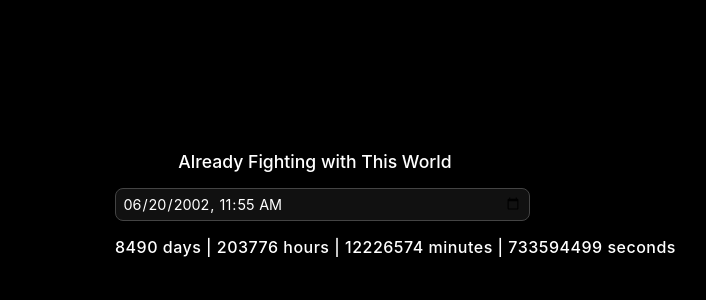
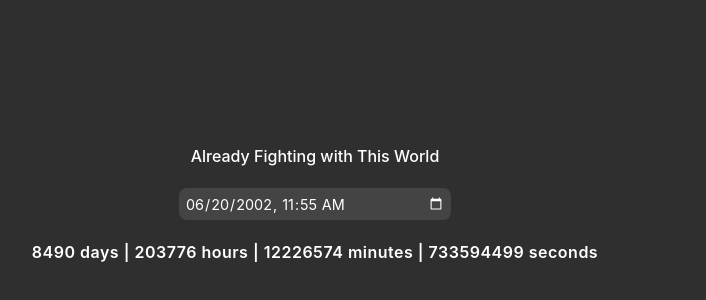
Before and after one commit to ZhangChule/zhangchule.github.io, a plain HTML site: page index.html in a window 1280 px wide. Shown: the part 196-496 px from the top of the page, without its empty margins (325-1031 px from the left). Drawn offline with Linux system fonts and the light colour scheme.

Commit message:
Update index.html

```diff
--- a/index.html
+++ b/index.html
@@ -6,42 +6,44 @@
   <style>
     body {
       font-family: Inter, -apple-system, BlinkMacSystemFont, "Segoe UI", Roboto, sans-serif;
-      background: #000;
-      color: #fff;
+      background: #2f2f2f;
       margin: 0;
       display: flex;
       justify-content: center;
       align-items: center;
       height: 100vh;
+      color: #fff;
     }
     .card {
       text-align: center;
-      max-width: 400px;
-      width: 90%;
     }
     .title {
-      font-size: 1.1rem;
+      font-size: 1rem;
       font-weight: 500;
-      margin-bottom: 0.5rem;
+      margin-bottom: 0.8rem;
       color: #fff;
     }
     input {
-      margin: 0.5rem 0 1rem 0;
+      margin: 0.6rem 0;
       padding: 0.4rem;
       font-size: 0.9rem;
-      border: 1px solid #444;
+      border: none;
       border-radius: 0.5rem;
-      background: #111;
+      width: 100%;
+      max-width: 260px;
+      font-family: inherit;
+      background: #444;
       color: #fff;
-      width: 100%;
-      font-family: inherit;
+    }
+    input::-webkit-calendar-picker-indicator {
+      filter: invert(1);
     }
     #timer {
       font-size: 1rem;
-      font-weight: 500;
+      font-weight: 600;
+      margin-top: 0.8rem;
       color: #fff;
       letter-spacing: 0.5px;
-      white-space: nowrap;
     }
   </style>
 </head>
```
